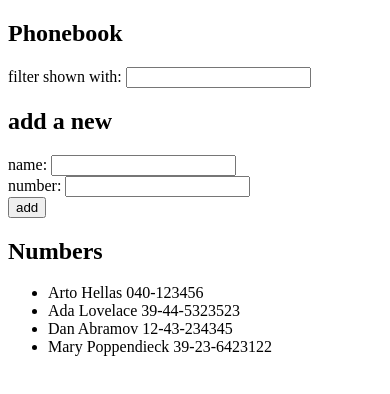
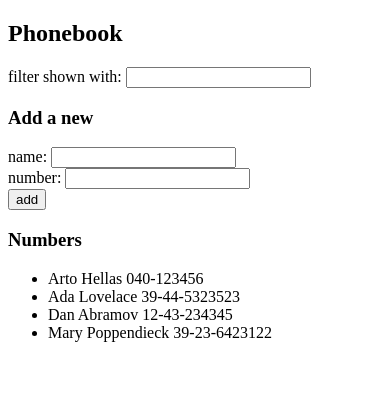
Before and after one commit to deodat04/fullstack_work_submission_Part2b, a React (Create React App) app: page / in a window 390 px wide. Shown: the top 394 px of the page. Built offline with nearby package versions, Linux system fonts and the light colour scheme.

Commit message:
refactoring phonebook

```diff
--- a/src/App.js
+++ b/src/App.js
@@ -1,8 +1,42 @@
-import { useState } from 'react';
+import React, { useState } from 'react';
 
-const Persons = ({ person }) => {
+const Filter = ({ filter, handleFilterChange }) => {
   return (
-    <li>{person.name} {person.number}</li>
+    <form>
+      <div>
+        filter shown with: <input value={filter} onChange={handleFilterChange} />
+      </div>
+    </form>
+  );
+};
+
+const PersonForm = ({ newName, newNumber, handleNameChange, handleNumberChange, addPerson }) => {
+  return (
+    <form onSubmit={addPerson}>
+      <div>
+        name: <input value={newName} onChange={handleNameChange} />
+      </div>
+      <div>
+        number: <input value={newNumber} onChange={handleNumberChange} />
+      </div>
+      <div>
+        <button type="submit">add</button>
+      </div>
+    </form>
+  );
+};
+
+const Persons = ({ persons, filter }) => {
+  const filteredPersons = persons.filter(person =>
+    person.name.toLowerCase().includes(filter.toLowerCase())
+  );
+
+  return (
+    <ul>
+      {filteredPersons.map(person =>
+        <li key={person.name}>{person.name} {person.number}</li>
+      )}
+    </ul>
   );
 };
 
@@ -13,7 +47,6 @@ const App = () => {
     { name: 'Dan Abramov', number: '12-43-234345', id: 3 },
     { name: 'Mary Poppendieck', number: '39-23-6423122', id: 4 }
   ]);
-
   const [newName, setNewName] = useState('');
   const [newNumber, setNewNumber] = useState('');
   const [filter, setFilter] = useState('');
@@ -47,36 +80,25 @@ const App = () => {
     setNewNumber('');
   };
 
-  const filteredPersons = persons.filter(person =>
-    person.name.toLowerCase().includes(filter.toLowerCase())
-  );
-
   return (
     <div>
       <h2>Phonebook</h2>
-      <form>
-        <div>
-          filter shown with: <input value={filter} onChange={handleFilterChange} />
-        </div>
-      </form>
-      <h2>add a new</h2>
-      <form onSubmit={addPerson}>
-        <div>
-          name: <input value={newName} onChange={handleNameChange} />
-        </div>
-        <div>
-          number: <input value={newNumber} onChange={handleNumberChange} />
-        </div>
-        <div>
-          <button type="submit">add</button>
-        </div>
-      </form>
-      <h2>Numbers</h2>
-      <ul>
-        {filteredPersons.map(person =>
-          <Persons key={person.name} person={person} />
-        )}
-      </ul>
+
+      <Filter filter={filter} handleFilterChange={handleFilterChange} />
+
+      <h3>Add a new</h3>
+
+      <PersonForm
+        newName={newName}
+        newNumber={newNumber}
+        handleNameChange={handleNameChange}
+        handleNumberChange={handleNumberChange}
+        addPerson={addPerson}
+      />
+
+      <h3>Numbers</h3>
+
+      <Persons persons={persons} filter={filter} />
     </div>
   );
 };
```
